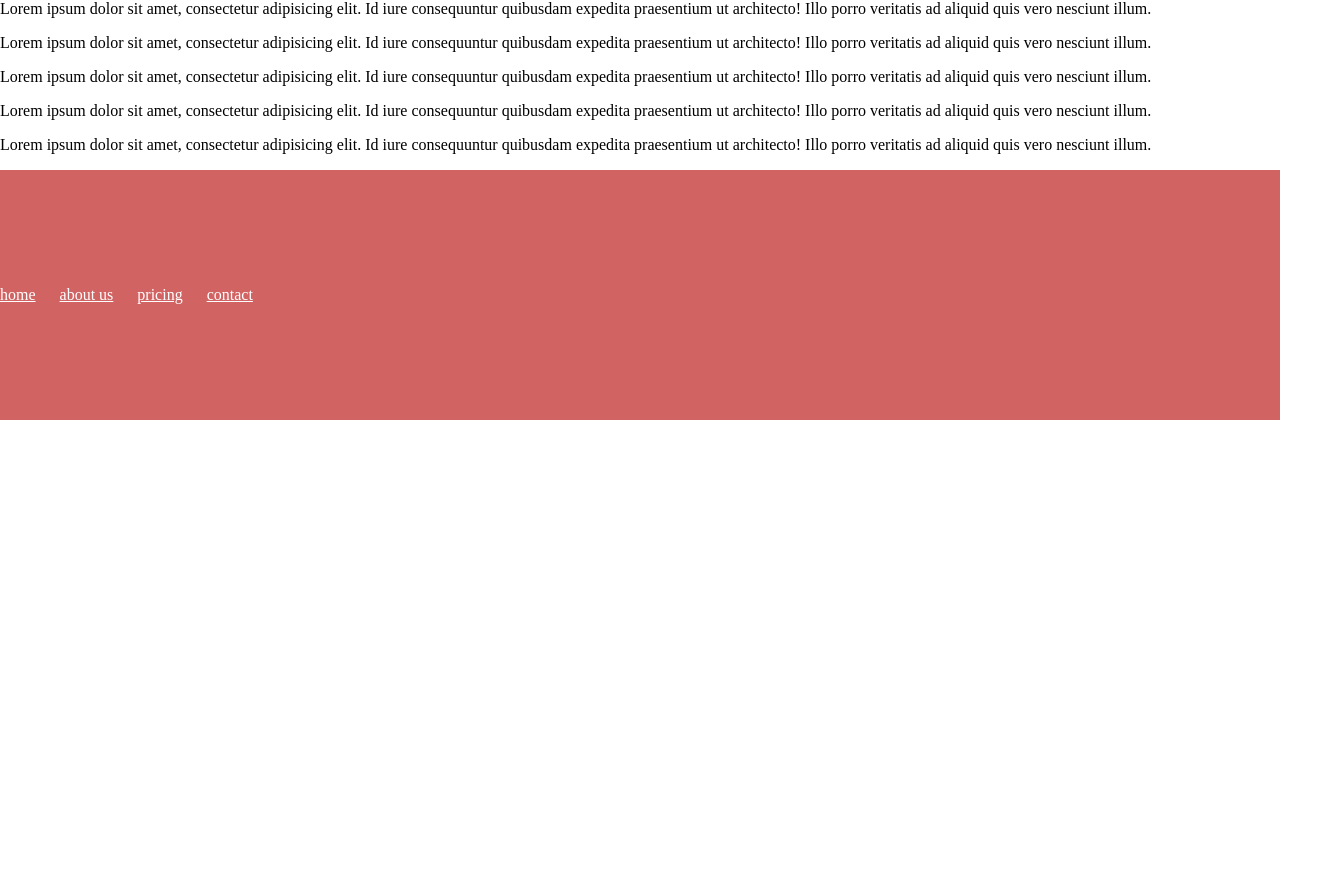
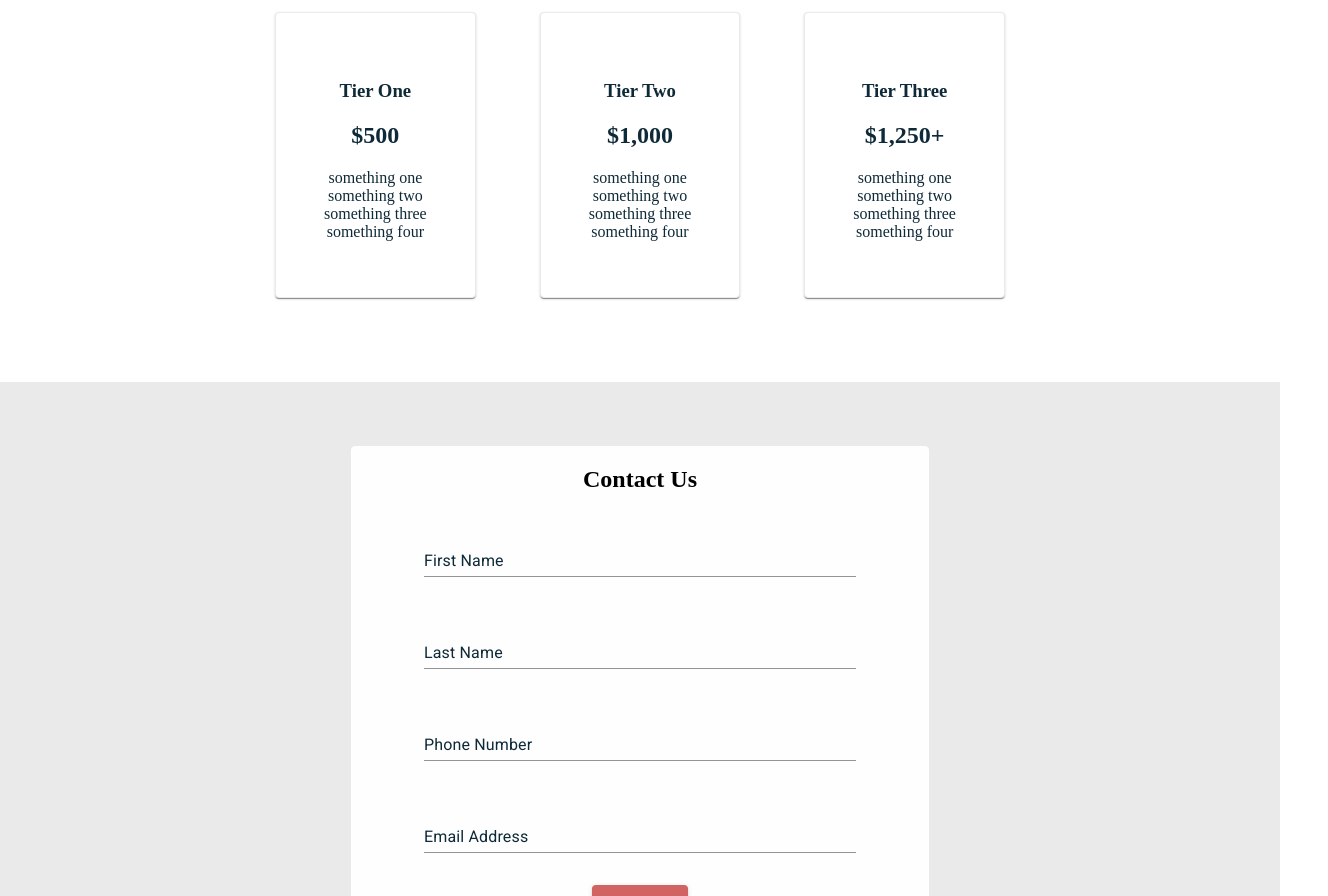
Before and after one commit to jmorriseau/corel, a React (Create React App) app: page / in a window 1280 px wide. Shown: the part 688-1584 px from the top of the page, 1328 px wide, since content can reach past the window. Before the commit the page ends 1108 px from the top, so only its background shows below. Built offline with nearby package versions, Linux system fonts and the light colour scheme; a web font is replaced by a local one.

Commit message:
add pricing and contact section

```diff
--- a/src/App.jsx
+++ b/src/App.jsx
@@ -1,10 +1,12 @@
 import React from "react";
 import "./index.css";
-import { Header, Hero, HeroText, HeroImage, Footer } from "./components";
+import { Header, Hero, HeroText, HeroImage, Footer, PricingCard, ContactForm } from "./components";
 import NavItems from "./constants/navmenu.json";
+import PricingData from "./components/PricingCard/mock.json";
 import { MuiThemeProvider } from '@material-ui/core/styles';
 import { theme } from './assets/theme';
 import { Typography, Button } from "@material-ui/core";
+
 
 export default function App() {
   return (
@@ -26,13 +28,11 @@ export default function App() {
           <HeroImage src="https://image.freepik.com/free-vector/group-business-people-avatar-character_24877-57314.jpg" />
         </Hero>
 
-        <p>Lorem ipsum dolor sit amet, consectetur adipisicing elit. Id iure consequuntur quibusdam expedita praesentium ut architecto! Illo porro veritatis ad aliquid quis vero nesciunt illum.</p>
-        <p>Lorem ipsum dolor sit amet, consectetur adipisicing elit. Id iure consequuntur quibusdam expedita praesentium ut architecto! Illo porro veritatis ad aliquid quis vero nesciunt illum.</p>
-        <p>Lorem ipsum dolor sit amet, consectetur adipisicing elit. Id iure consequuntur quibusdam expedita praesentium ut architecto! Illo porro veritatis ad aliquid quis vero nesciunt illum.</p>
-        <p>Lorem ipsum dolor sit amet, consectetur adipisicing elit. Id iure consequuntur quibusdam expedita praesentium ut architecto! Illo porro veritatis ad aliquid quis vero nesciunt illum.</p>
-        <p>Lorem ipsum dolor sit amet, consectetur adipisicing elit. Id iure consequuntur quibusdam expedita praesentium ut architecto! Illo porro veritatis ad aliquid quis vero nesciunt illum.</p>
-        <p>Lorem ipsum dolor sit amet, consectetur adipisicing elit. Id iure consequuntur quibusdam expedita praesentium ut architecto! Illo porro veritatis ad aliquid quis vero nesciunt illum.</p>
-      </main>
+        <PricingCard cards={PricingData}/>
+        <ContactForm />
+
+
+        </main>
       <Footer nav={NavItems} />
     </MuiThemeProvider>
   );
--- /dev/null
+++ b/src/components/ContactForm/ContactForm.css
@@ -0,0 +1,28 @@
+.contact-form-section{
+    padding: 4rem;
+    background: #eaeaea;
+
+
+}
+
+.contact-form {
+    border: 1px solid #fff;
+    background: #fefefe;
+    width: 50%;
+    display: flex;
+    flex-direction: column;
+    margin: 0 auto;
+    border-radius: 0.25rem;
+    text-align: center;
+}
+
+.MuiFormControl-root.MuiTextField-root {
+    width: 75%;
+    margin: 1rem auto;
+}
+
+#contact-button {
+    display: block;
+    margin: 0.25rem auto 1.25rem auto;
+    width: 6rem;
+}
--- /dev/null
+++ b/src/components/ContactForm/ContactForm.jsx
@@ -0,0 +1,25 @@
+import React, { Component } from 'react';
+import './ContactForm.css';
+import TextField from '@material-ui/core/TextField';
+import Button from '@material-ui/core/Button';
+
+class ContactForm extends Component {
+    render(){
+        return (
+            <section className="contact-form-section">
+                <div className="contact-form">
+                <h1>Contact Us</h1>
+                <form>
+                    <TextField label="First Name"/>
+                    <TextField label="Last Name"/>
+                    <TextField label="Phone Number"/>
+                    <TextField label="Email Address"/>
+                    <Button id="contact-button" variant="contained" color="primary">Send</Button>
+                </form>
+                </div>
+            </section>
+        )
+    };
+}
+
+export { ContactForm };
--- a/src/components/Header/Header.jsx
+++ b/src/components/Header/Header.jsx
@@ -1,6 +1,6 @@
 import React, { Component } from "react";
 import "./Header.css";
-import {  Link } from '@material-ui/core';
+import { Link } from '@material-ui/core';
 
 class Header extends Component {
   componentDidMount(){
--- a/src/components/Hero/Hero.css
+++ b/src/components/Hero/Hero.css
@@ -1,7 +1,9 @@
 .hero {
     display: grid;
+    box-sizing: border-box;
     grid-template-columns: 50% 50%;
     background: linear-gradient(#fff 0%, #eaeaea 100%);
+    /**  why does this make the page wider than 100% **/
     width: 100%;
     justify-content: center;
     align-items: center;
--- /dev/null
+++ b/src/components/PricingCard/PricingCard.css
@@ -0,0 +1,24 @@
+.MuiCard-root.MuiPaper-root {
+    margin: 2rem;
+    padding: 2rem;
+    display: inline-block;
+    text-align: center;
+    box-shadow: 0px 2px 1px -1px rgba(0,0,0,0.3), 0px 1px 1px 0px rgba(0,0,0,0.15), 0px 1px 3px 0px rgba(0,0,0,0.13);
+    border: 1px solid #eaeaea;
+    transition: all 0.5s ease-out;
+}
+.MuiCard-root.MuiPaper-root:hover {
+    transform: scale(1.2);
+    cursor: pointer;
+}
+
+ul {
+    margin: 0;
+    padding: 0;
+    list-style-type: none;
+}
+.page-section {
+    text-align: center;
+    padding: 3rem;
+
+}
--- /dev/null
+++ b/src/components/PricingCard/PricingCard.jsx
@@ -0,0 +1,32 @@
+import React, { Component } from 'react';
+import "./PricingCard.css";
+import Card from '@material-ui/core/Card';
+import CardContent from '@material-ui/core/CardContent';
+import CardActions from '@material-ui/core/CardActions';
+
+class PricingCard extends Component {
+    render(){
+        return (
+           <section className="page-section">
+               {this.props.cards &&
+                    this.props.cards.map( (item, idx) => {
+                        return (
+                        <Card key={idx}>
+                            <CardContent>
+                                <h3>{item.title}</h3>
+                                <h1>{item.price}</h1>
+                                <ul>
+                                {item.features.map((feature) => {
+                                    return <li>{feature}</li>
+                                })}
+                                </ul>
+
+                            </CardContent>
+                        </Card>)
+               })}
+           </section>
+        )
+    };
+}
+
+export { PricingCard };
--- /dev/null
+++ b/src/components/PricingCard/mock.json
@@ -0,0 +1,35 @@
+[
+    {
+        "title": "Tier One",
+        "price": "$500",
+        "features": [
+            "something one",
+            "something two",
+            "something three",
+            "something four"
+        ]
+
+    },
+    {
+        "title": "Tier Two",
+        "price": "$1,000",
+        "features": [
+            "something one",
+            "something two",
+            "something three",
+            "something four"
+        ]
+
+    },
+    {
+        "title": "Tier Three",
+        "price": "$1,250+",
+        "features": [
+            "something one",
+            "something two",
+            "something three",
+            "something four"
+        ]
+
+    }
+]
--- a/src/components/index.js
+++ b/src/components/index.js
@@ -1,3 +1,5 @@
 export * from "./Header/Header";
 export * from "./Hero/Hero";
+export * from "./PricingCard/PricingCard";
+export * from "./ContactForm/ContactForm";
 export * from "./Footer/Footer";
```
